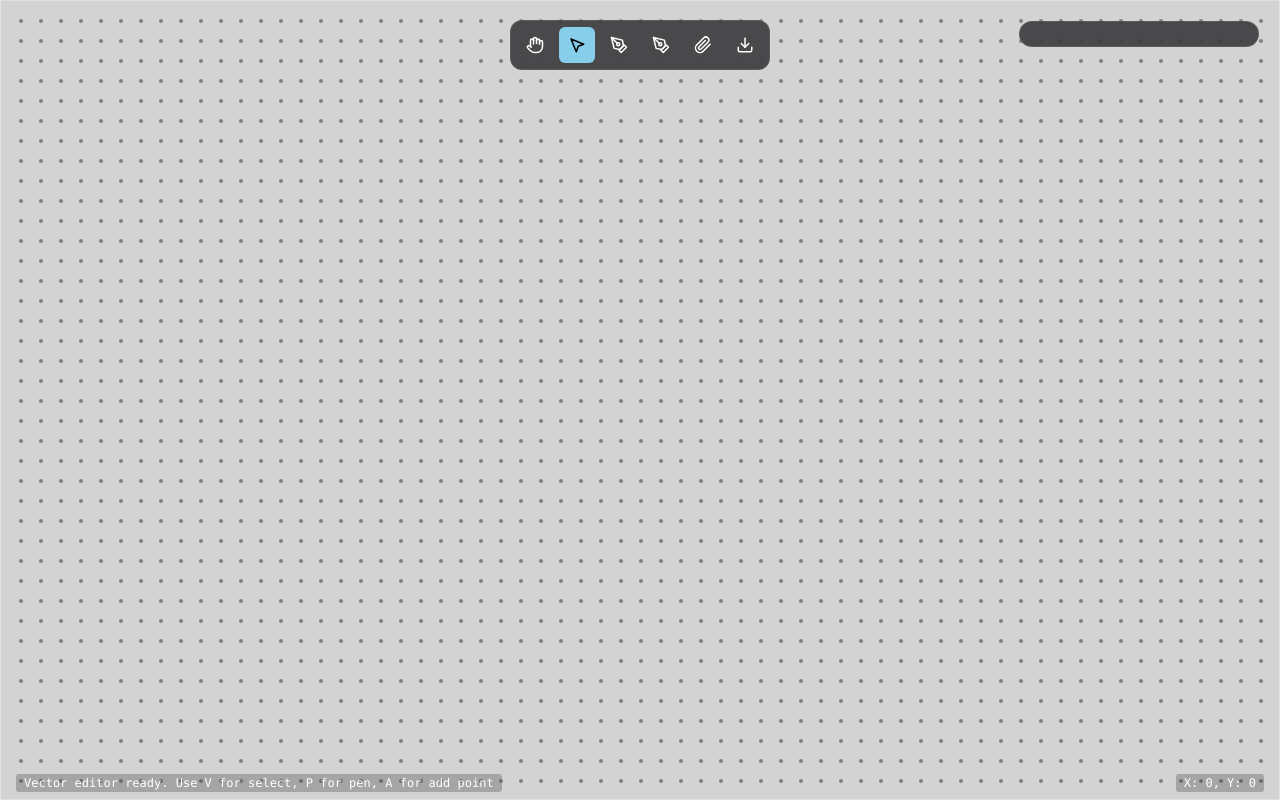
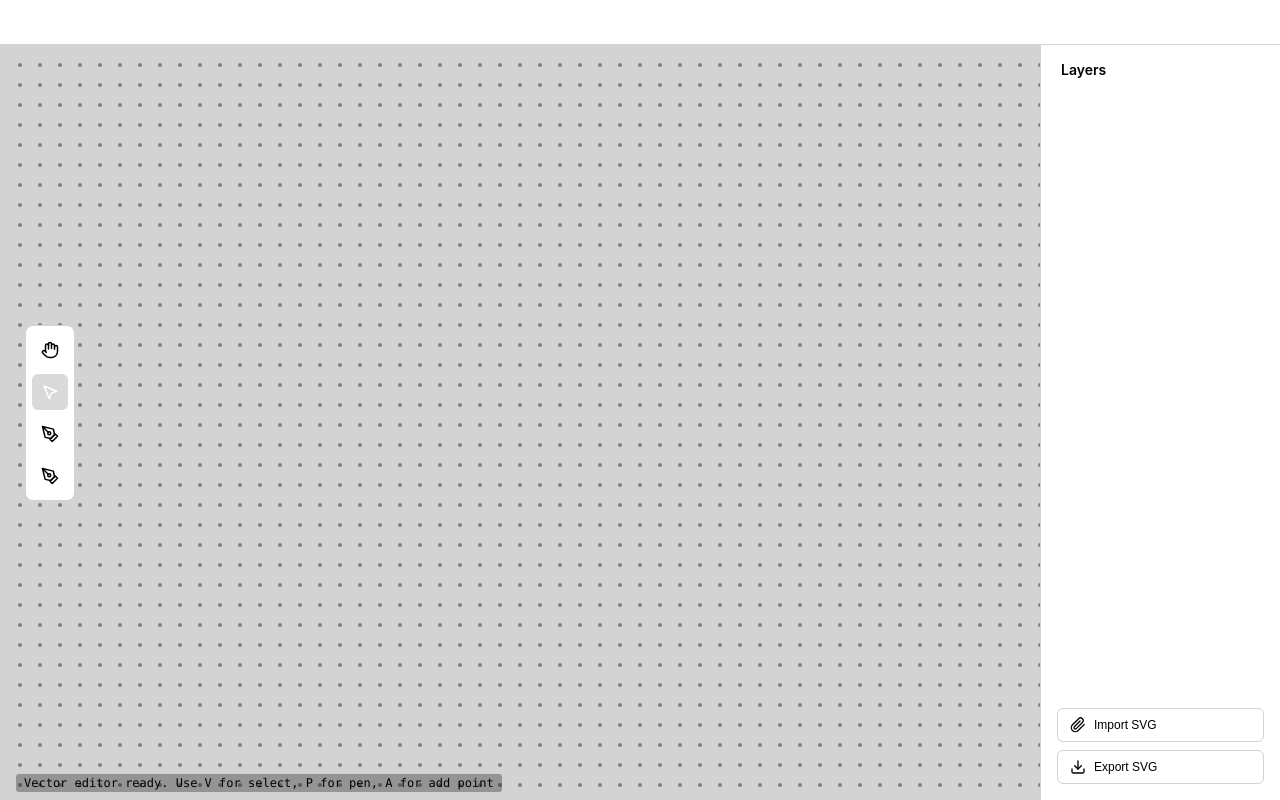
Before and after one commit to hye1ee/lettery, a website built with Vite: page index.html in a window 1280 px wide. Built offline with nearby package versions, Linux system fonts and the light colour scheme.

Commit message:
[style] Styled pannels

```diff
--- a/index.html
+++ b/index.html
@@ -8,7 +8,13 @@
   </head>
   <body>
     <div id="app">
-      <div class="toolbar">
+      <div class="header"></div>
+
+      <div class="canvas-container">
+        <canvas id="vector-canvas" width="800" height="600"></canvas>
+
+        <!-- Tool Panel -->
+        <div class="tool-panel">
           <button id="hand-tool" class="tool-btn" title="Hand Tool (H)">
             <img src="/hand.svg" alt="Hand Tool" width="18" height="18" />
           </button>
@@ -22,25 +28,40 @@
           <button id="pen-tool" class="tool-btn" title="Pen Tool (P)">
             <img src="/pen.svg" alt="Pen Tool" width="18" height="18" />
           </button>
-        <button id="add-point-tool" class="tool-btn" title="Add Point Tool (A)">
+          <button
+            id="add-point-tool"
+            class="tool-btn"
+            title="Add Point Tool (A)"
+          >
             <img src="/pen.svg" alt="Add Point Tool" width="18" height="18" />
-        </button>
-
-        <button id="import-svg" class="tool-btn" title="Import SVG">
-          <img src="/import.svg" alt="Import SVG" width="18" height="18" />
-        </button>
-        <button id="export-svg" class="tool-btn" title="Export SVG">
-          <img src="/save.svg" alt="Export SVG" width="18" height="18" />
           </button>
         </div>
 
-      <div class="canvas-container">
-        <canvas id="vector-canvas" width="800" height="600"></canvas>
-
         <!-- Layer Panel -->
         <div class="layer-panel">
+          <div class="layer-header">
+            <span class="text-title">Layers</span>
+          </div>
           <div class="layer-list" id="layer-list">
             <!-- Layers will be dynamically added here -->
+          </div>
+          <div class="layer-actions">
+            <button
+              class="layer-action-btn"
+              id="layer-import-svg"
+              title="Import SVG"
+            >
+              <img src="/import.svg" alt="Import SVG" width="16" height="16" />
+              <span class="text-body">Import SVG</span>
+            </button>
+            <button
+              class="layer-action-btn"
+              id="layer-export-svg"
+              title="Export SVG"
+            >
+              <img src="/save.svg" alt="Export SVG" width="16" height="16" />
+              <span class="text-body">Export SVG</span>
+            </button>
           </div>
         </div>
       </div>
--- a/src/main.ts
+++ b/src/main.ts
@@ -8,8 +8,8 @@ let selectTool: HTMLButtonElement
 let penTool: HTMLButtonElement
 let handTool: HTMLButtonElement
 let addPointTool: HTMLButtonElement
-let importSvgBtn: HTMLButtonElement
-let exportSvgBtn: HTMLButtonElement
+let layerImportSvgBtn: HTMLButtonElement
+let layerExportSvgBtn: HTMLButtonElement
 let fileInput: HTMLInputElement
 let statusText: HTMLSpanElement
 let coordinates: HTMLSpanElement
@@ -23,21 +23,21 @@ const initApp = () => {
   penTool = document.getElementById('pen-tool') as HTMLButtonElement
   handTool = document.getElementById('hand-tool') as HTMLButtonElement
   addPointTool = document.getElementById('add-point-tool') as HTMLButtonElement
-  importSvgBtn = document.getElementById('import-svg') as HTMLButtonElement
-  exportSvgBtn = document.getElementById('export-svg') as HTMLButtonElement
+  layerImportSvgBtn = document.getElementById('layer-import-svg') as HTMLButtonElement
+  layerExportSvgBtn = document.getElementById('layer-export-svg') as HTMLButtonElement
   fileInput = document.getElementById('file-input') as HTMLInputElement
   statusText = document.getElementById('status-text') as HTMLSpanElement
   coordinates = document.getElementById('coordinates') as HTMLSpanElement
 
   // Check if all elements are found
-  if (!selectTool || !penTool || !handTool || !addPointTool || !importSvgBtn || !exportSvgBtn || !fileInput || !statusText || !coordinates) {
+  if (!selectTool || !penTool || !handTool || !addPointTool || !layerImportSvgBtn || !layerExportSvgBtn || !fileInput || !statusText || !coordinates) {
     console.error('Some DOM elements not found:', {
       selectTool: !!selectTool,
       penTool: !!penTool,
       handTool: !!handTool,
       addPointTool: !!addPointTool,
-      importSvgBtn: !!importSvgBtn,
-      exportSvgBtn: !!exportSvgBtn,
+      layerImportSvgBtn: !!layerImportSvgBtn,
+      layerExportSvgBtn: !!layerExportSvgBtn,
       fileInput: !!fileInput,
       statusText: !!statusText,
       coordinates: !!coordinates
@@ -89,15 +89,15 @@ const setupEventListeners = () => {
     switchTool(TOOLS.ADD_POINT)
   })
 
-  // File operations
-  importSvgBtn.addEventListener('click', () => {
+
+  // Layer action buttons
+  layerImportSvgBtn.addEventListener('click', () => {
     fileInput.click()
   })
 
-  exportSvgBtn.addEventListener('click', () => {
+  layerExportSvgBtn.addEventListener('click', () => {
     canvasService.exportSVG();
   })
-
 
   // File input change
   fileInput.addEventListener('change', (e) => {
@@ -174,7 +174,9 @@ const handleMouseDown = (event: paper.ToolEvent) => {
   } else if (currentTool === TOOLS.SELECT) {
     handleSelection(event.point)
   } else if (currentTool === TOOLS.HAND) {
-    handleHand(event.point)
+    canvasService.startPan(event.point)
+    uiService.updateCursor('grabbing');
+    uiService.updateStatus('Panning started')
   } else if (currentTool === TOOLS.ADD_POINT) {
     handleAddPoint(event.point)
   }
@@ -191,6 +193,8 @@ const handleMouseDrag = (event: paper.ToolEvent) => {
       drawingService.moveSelectedPoint(event.point)
       uiService.updateStatus('Point moved')
     }
+  } else if (currentTool === TOOLS.HAND) {
+    canvasService.panTo(event.point)
   }
 }
 
@@ -201,6 +205,10 @@ const handleMouseUp = (event: paper.ToolEvent) => {
     if (drawingService.finishDrawing(event.point)) {
       uiService.updateStatus('Drawing finished')
     }
+  } else if (currentTool === TOOLS.HAND) {
+    canvasService.endPan()
+    uiService.updateStatus('Panning finished')
+    uiService.updateCursor('hand');
   }
 }
 
@@ -224,29 +232,6 @@ const handleSelection = (point: paper.Point) => {
     drawingService.deselectAll()
     uiService.updateStatus('Deselected')
   }
-}
-
-// Hand handling
-const handleHand = (point: paper.Point) => {
-  console.log('Hand tool clicked')
-
-  // if user click the canvas, and drag, the canvas should move
-  const canvas = document.getElementById('vector-canvas') as HTMLCanvasElement
-  if (canvas) {
-    canvas.addEventListener('mousedown', (e) => {
-      e.preventDefault()
-      canvasService.moveCanvas(e.clientX, e.clientY)
-    })
-    canvas.addEventListener('mousemove', (e) => {
-      e.preventDefault()
-      canvasService.moveCanvas(e.clientX, e.clientY)
-    })
-    canvas.addEventListener('mouseup', (e) => {
-      e.preventDefault()
-      canvasService.moveCanvas(e.clientX, e.clientY)
-    })
-  }
-
 }
 
 // Add point handling
--- a/src/services/canvasService.ts
+++ b/src/services/canvasService.ts
@@ -176,9 +176,27 @@ class CanvasService {
     this.view.center = new paper.Point(x, y);
   }
 
-  moveCanvas(x: number, y: number): void {
+  // Pan helpers
+  private panStartCenter: paper.Point | null = null;
+  private panStartPoint: paper.Point | null = null;
+
+  startPan(startPoint: paper.Point): void {
     if (!this.view) throw new Error("View not found");
-    this.view.center = new paper.Point(x, y);
+    this.panStartCenter = this.view.center.clone();
+    this.panStartPoint = startPoint.clone();
+  }
+
+  panTo(currentPoint: paper.Point): void {
+    if (!this.view || !this.panStartCenter || !this.panStartPoint) return;
+    // Move opposite to mouse movement: newCenter = startCenter - (current - startPoint)
+    const dx = currentPoint.x - this.panStartPoint.x;
+    const dy = currentPoint.y - this.panStartPoint.y;
+    this.view.translate(new paper.Point(dx, dy));
+  }
+
+  endPan(): void {
+    this.panStartCenter = null;
+    this.panStartPoint = null;
   }
 
 } export default CanvasService;
--- a/src/services/uiService.ts
+++ b/src/services/uiService.ts
@@ -91,7 +91,7 @@ class UIService {
     });
   }
 
-  updateCursor(tool: ToolType): void {
+  updateCursor(tool: ToolType | "grabbing"): void {
     const canvas = document.getElementById('vector-canvas') as HTMLCanvasElement;
     if (canvas) {
       switch (tool) {
@@ -106,6 +106,9 @@ class UIService {
           break;
         case 'hand':
           canvas.style.cursor = 'grab';
+          break;
+        case 'grabbing':
+          canvas.style.cursor = 'grabbing';
           break;
         default:
           canvas.style.cursor = 'default';
@@ -195,7 +198,7 @@ class UIService {
 
       parentItem.innerHTML = `
         <div class="element-img"><img src="/${item.className.toLowerCase()}.svg" /></div>
-        <div class="element-name">${item.name}</div>
+        <div class="text-body">${item.name}</div>
       `;
       parentItem.style.paddingLeft = `${(index + 1) * 15}px`;
 
@@ -212,7 +215,7 @@ class UIService {
 
       childItem.innerHTML = `
         <div class="element-img"><img src="/${item.className.toLowerCase()}.svg"/></div>
-        <div class="element-name">${item.name}</div>
+        <div class="text-body">${item.name}</div>
       `;
       childItem.style.paddingLeft = `${(index + 1) * 15}px`;
       return [childItem];
--- a/src/style.css
+++ b/src/style.css
@@ -11,33 +11,59 @@ body {
   overflow: hidden;
 }
 
+.text-body {
+  color: black;
+  font-size: 12px;
+}
+
+.text-title {
+  color: black;
+  font-size: 14px;
+  font-weight: 600;
+}
+
 #app {
   height: 100vh;
   display: flex;
   flex-direction: column;
 }
 
-.toolbar {
-  background: rgba(58, 58, 60, 0.9);
+.header {
+  background: white;
   padding: 6px;
   display: flex;
   gap: 6px;
   align-items: center;
   z-index: 1000;
 
-  /* Center the toolbar with fit-content width */
+  width: 100%;
+  height: 45px;
+
+  position: relative;
+  top: 0;
+  left: 0;
+
+  border-bottom: 1px solid lightgray;
+}
+
+.tool-panel {
+  background: white;
+  padding: 6px;
+  display: flex;
+  flex-direction: column;
+  gap: 6px;
+  align-items: center;
+
+  position: absolute;
+  top: calc(50% - 10px);
+  left: 25px;
+  transform: translateY(-50%);
+
+  border-radius: 8px;
+  border: 1px solid lightgray;
+
+  height: fit-content;
   width: fit-content;
-  border-radius: 12px;
-
-  /* Add some spacing from the top */
-  position: absolute;
-  top: 20px;
-  left: 50%;
-  transform: translateX(-50%);
-
-  /* Enhanced floating header appearance */
-  backdrop-filter: blur(10px);
-  border: 1px solid rgba(255, 255, 255, 0.1);
 }
 
 .tool-btn {
@@ -45,7 +71,7 @@ body {
   height: 36px;
   border: none;
   background: transparent;
-  color: #ffffff;
+  color: black;
   border-radius: 6px;
   cursor: pointer;
   display: flex;
@@ -56,11 +82,11 @@ body {
 }
 
 .tool-btn:hover {
-  background: rgba(255, 255, 255, 0.15);
+  background: rgba(0, 0, 0, 0.15);
 }
 
 .tool-btn.active {
-  background: #87ceeb;
+  background: rgba(0, 0, 0, 0.15);
   color: #000000;
 }
 
@@ -68,16 +94,16 @@ body {
   pointer-events: none;
   width: 18px;
   height: 18px;
-  filter: brightness(0) invert(1); /* Make SVG white by default */
+  filter: brightness(0) invert(0); /* Make SVG white by default */
   transition: all 0.2s ease;
 }
 
 .tool-btn.active img {
-  filter: brightness(0) invert(0); /* Make SVG black when active (sky blue background) */
+  filter: brightness(0) invert(1); /* Make SVG black when active (sky blue background) */
 }
 
 .tool-btn:hover img {
-  filter: brightness(0) invert(1); /* Keep white on hover */
+  filter: brightness(0) invert(0); /* Keep white on hover */
 }
 /* Zoom controls styling */
 .zoom-controls {
@@ -85,7 +111,7 @@ body {
   padding: 8px;
   align-items: center;
   gap: 12px;
-  color: #ffffff;
+  color: black;
   font-size: 12px;
   font-weight: 500;
 }
@@ -93,9 +119,9 @@ body {
 .zoom-btn {
   width: 28px;
   height: 28px;
-  border: 1px solid rgba(255, 255, 255, 0.3);
+  border: 1px solid rgba(0, 0, 0, 0.3);
   background: transparent;
-  color: #ffffff;
+  color: black;
   border-radius: 4px;
   cursor: pointer;
   display: flex;
@@ -105,8 +131,8 @@ body {
 }
 
 .zoom-btn:hover {
-  background: rgba(255, 255, 255, 0.1);
-  border-color: rgba(255, 255, 255, 0.5);
+  background: rgba(0, 0, 0, 0.1);
+  border-color: rgba(0, 0, 0, 0.5);
 }
 
 .zoom-value {
@@ -120,7 +146,6 @@ body {
   background: #f8f9fa;
   position: relative;
   overflow: hidden;
-  border: 1px solid #dee2e6;
 
   /* Ensure canvas fills the entire available space */
   width: 100%;
@@ -138,7 +163,7 @@ body {
 }
 
 .status-bar {
-  color: white;
+  color: black;
   padding: 8px 16px;
   display: flex;
   justify-content: space-between;
@@ -157,7 +182,7 @@ body {
 .status-bar .status-text {
   padding: 2px 8px;
   border-radius: 3px;
-  background: rgba(58, 58, 60, 0.3);
+  background: rgba(0, 0, 0, 0.3);
 }
 
 /* Paper.js path styling */
@@ -182,7 +207,7 @@ body {
 .tooltip {
   position: absolute;
   background: rgba(0, 0, 0, 0.8);
-  color: white;
+  color: black;
   padding: 4px 8px;
   border-radius: 4px;
   font-size: 12px;
@@ -196,7 +221,6 @@ body {
   background: white;
   border: 1px solid #ddd;
   border-radius: 4px;
-  box-shadow: 0 2px 10px rgba(0, 0, 0, 0.1);
   z-index: 10000;
   min-width: 150px;
 }
@@ -218,12 +242,12 @@ body {
 /* Layer Panel */
 .layer-panel {
   position: absolute;
-  right: 20px;
-  top: 20px;
+  right: 0px;
+  top: 0px;
   width: 240px;
-  background: rgba(58, 58, 60, 0.9);
-  border-radius: 16px;
-  border: 1px solid rgba(255, 255, 255, 0.1);
+  height: 100%;
+  background: white;
+  border-left: 1px solid lightgray;
   z-index: 1000;
   max-height: calc(100vh - 40px);
   overflow: hidden;
@@ -234,13 +258,11 @@ body {
   justify-content: space-between;
   align-items: center;
   padding: 16px 20px;
-  border-bottom: 1px solid rgba(255, 255, 255, 0.1);
 }
 
 .layer-header h3 {
   margin: 0;
-  color: #ffffff;
-  font-size: 16px;
+  color: black;
   font-weight: 600;
 }
 
@@ -249,7 +271,7 @@ body {
   height: 32px;
   border: none;
   background: rgba(255, 255, 255, 0.1);
-  color: #ffffff;
+  color: black;
   border-radius: 8px;
   cursor: pointer;
   display: flex;
@@ -269,9 +291,46 @@ body {
 }
 
 .layer-list {
-  padding: 12px 0;
-  max-height: calc(100vh - 120px);
+  max-height: calc(100vh - 200px);
   overflow-y: auto;
+}
+
+.layer-actions {
+  position: absolute;
+  bottom: 0;
+  left: 0;
+  right: 0;
+  padding: 16px;
+  background: white;
+  display: flex;
+  flex-direction: column;
+  gap: 8px;
+}
+
+.layer-action-btn {
+  display: flex;
+  align-items: center;
+  gap: 8px;
+  padding: 8px 12px;
+  border: 1px solid lightgray;
+  background: white;
+  color: black;
+  border-radius: 6px;
+  cursor: pointer;
+  transition: all 0.2s ease;
+  font-size: 12px;
+  font-weight: 500;
+}
+
+.layer-action-btn:hover {
+  background: rgba(0, 0, 0, 0.05);
+  border-color: darkgray;
+}
+
+.layer-action-btn img {
+  filter: brightness(0) invert(0);
+  width: 16px;
+  height: 16px;
 }
 
 /* Element items styling (now the main items) */
@@ -296,15 +355,15 @@ body {
 .element-img img {
   width: 100%;
   height: 100%;
-  filter: brightness(0) invert(1) opacity(0.8);
+  filter: brightness(0) invert(0) opacity(0.8);
 }
 
 .element-item:hover {
-  background: rgba(255, 255, 255, 0.05);
+  background: rgba(0, 0, 0, 0.05);
 }
 
 .element-item.selected {
-  background: rgba(135, 206, 235, 0.1);
+  background: rgba(0, 0, 0, 0.1);
   border-left-color: #87ceeb;
 }
 
@@ -334,19 +393,6 @@ body {
   height: 16px;
 }
 
-.element-info {
-  flex: 1;
-  display: flex;
-  flex-direction: column;
-  gap: 2px;
-}
-
-.element-name {
-  color: #ffffff;
-  font-size: 12px;
-  font-weight: 400;
-}
-
 .element-actions {
   display: flex;
   gap: 8px;
@@ -363,7 +409,7 @@ body {
   height: 24px;
   border: none;
   background: rgba(255, 255, 255, 0.1);
-  color: #ffffff;
+  color: black;
   border-radius: 4px;
   cursor: pointer;
   display: flex;
@@ -388,15 +434,15 @@ body {
 }
 
 .layer-list::-webkit-scrollbar-track {
-  background: rgba(255, 255, 255, 0.05);
+  background: rgba(0, 0, 0, 0.05);
   border-radius: 3px;
 }
 
 .layer-list::-webkit-scrollbar-thumb {
-  background: rgba(255, 255, 255, 0.2);
+  background: rgba(0, 0, 0, 0.2);
   border-radius: 3px;
 }
 
 .layer-list::-webkit-scrollbar-thumb:hover {
-  background: rgba(255, 255, 255, 0.3);
+  background: rgba(0, 0, 0, 0.3);
 }
```
Lines whose indentation alone changed are shown as unchanged.
